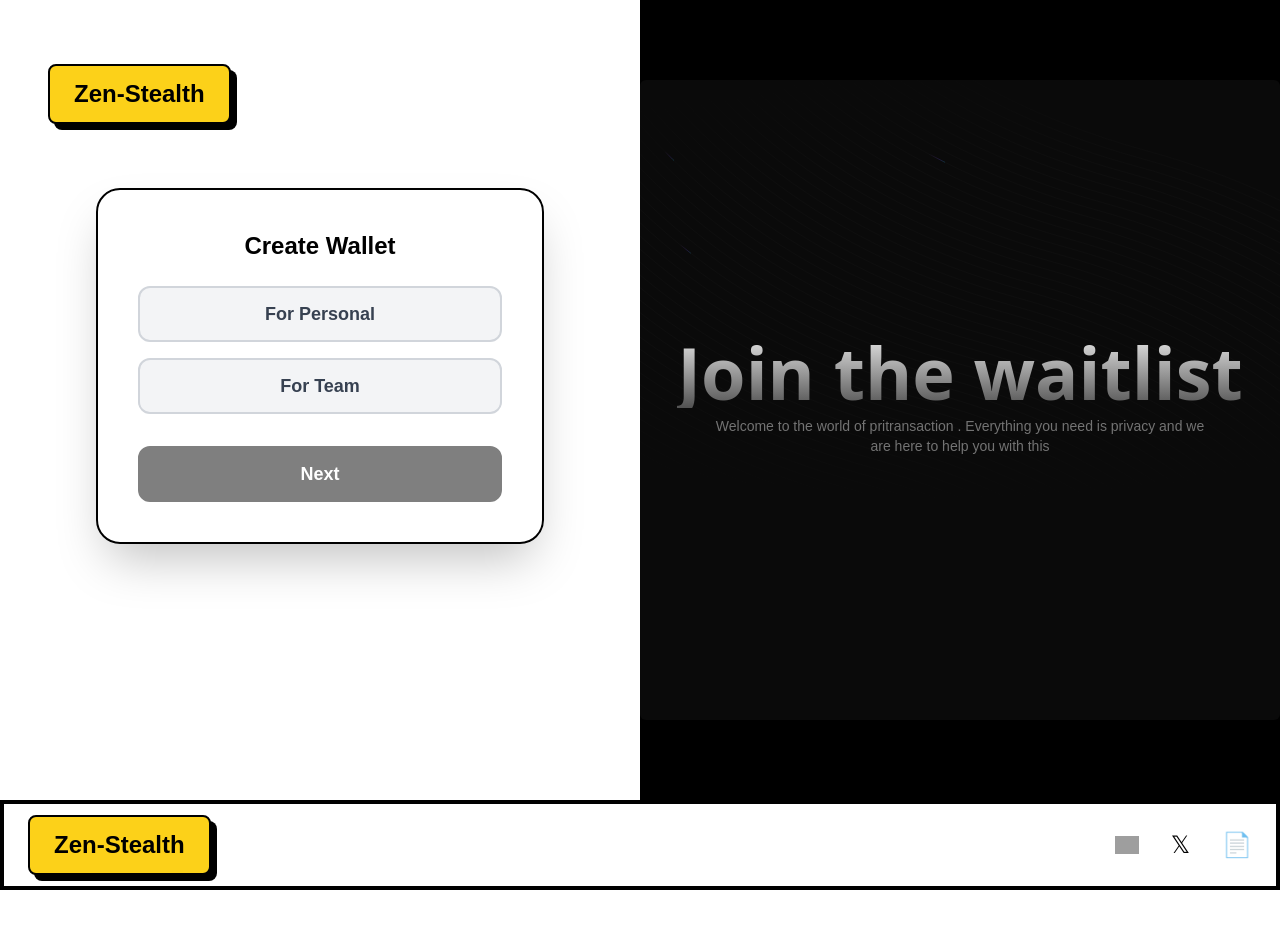
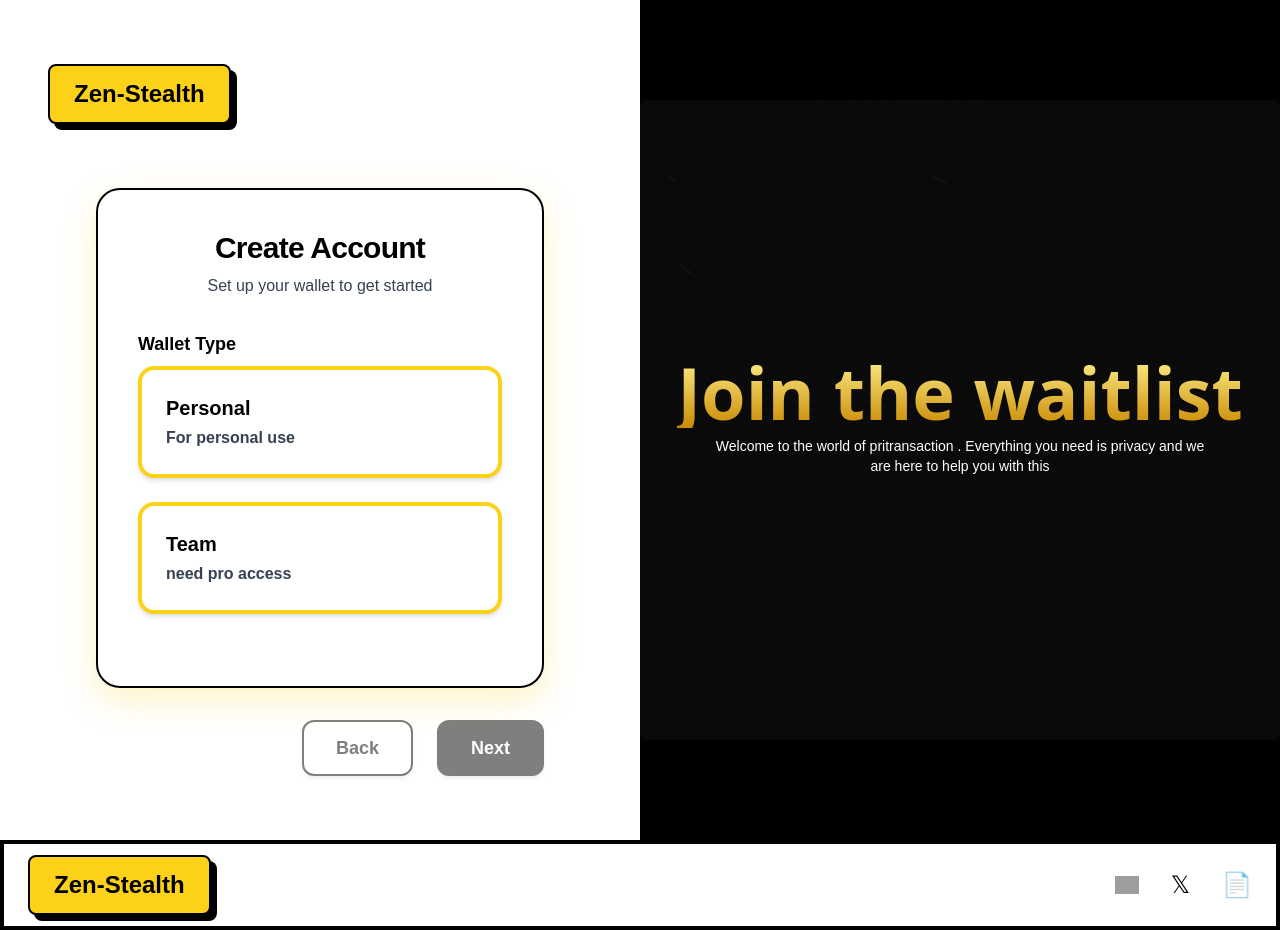
Before and after one commit to ayushsingh82/Zen-Stealth, a Next.js app: page /widget in a window 1280 px wide. Before the commit the page ends 890 px from the top, so only its background shows below. Built offline with nearby package versions, Linux system fonts and the light colour scheme; grey boxes are pictures that could not be loaded; what @rainbow-me/rainbowkit, wagmi would draw is missing.

Commit message:
ui improved

```diff
--- a/src/app/page.tsx
+++ b/src/app/page.tsx
@@ -55,7 +55,10 @@ export default function Home() {
 
 
       <div className="text-center mt-32 mb-6 flex flex-col md:flex-row items-center justify-center gap-6">
+      <Link href="/widget">
           <button className="bg-[#FCD119] border-2 border-black shadow-[6px_6px_0_0_rgba(0,0,0,1)] px-8 py-4 rounded-lg text-lg font-bold text-black hover:bg-[#FCD119]/90 hover:shadow-[4px_4px_0_0_rgba(0,0,0,1)] hover:translate-x-[2px] hover:translate-y-[2px] transition-all duration-200 active:shadow-[2px_2px_0_0_rgba(0,0,0,1)] active:translate-x-[4px] active:translate-y-[4px]">Join the Waitlist</button>
+        </Link>
+
           <Link href="/launch">
             <button className="bg-[#FCD119] border-2 border-black shadow-[6px_6px_0_0_rgba(0,0,0,1)] px-8 py-4 rounded-lg text-lg font-bold text-black hover:bg-[#FCD119]/90 hover:shadow-[4px_4px_0_0_rgba(0,0,0,1)] hover:translate-x-[2px] hover:translate-y-[2px] transition-all duration-200 active:shadow-[2px_2px_0_0_rgba(0,0,0,1)] active:translate-x-[4px] active:translate-y-[4px]">Launch App</button>
           </Link>
--- a/src/app/widget/page.tsx
+++ b/src/app/widget/page.tsx
@@ -11,7 +11,7 @@ const WidgetPage = () => {
         <div className="w-full flex justify-center md:justify-start pt-8 md:pt-0">
           <Link href="/home" className="focus:outline-none">
             <div className="bg-[#FCD119] border-2 border-black shadow-[6px_6px_0_0_rgba(0,0,0,1)] px-6 py-3 rounded-lg cursor-pointer text-2xl font-black text-black mt-8 md:mt-0">
-              Zen-Stealth
+              <a href="/">Zen-Stealth</a>
             </div>
           </Link>
         </div>
--- a/src/app/widget/screens.tsx
+++ b/src/app/widget/screens.tsx
@@ -2,92 +2,122 @@
 import React, { useState } from "react";
 import { BackgroundBeams } from "../../components/ui/background-beams";
 
-export function Fns() {
 const CHAINS = [
+  { label: 'Sei', value: 'sei' },
   { label: 'Ethereum', value: 'ethereum' },
-    { label: 'Horizen', value: 'horizen' },
-    { label: 'Polygon', value: 'polygon' },
 ];
 const TOKENS = [
-    { label: 'ETH', value: 'eth' },
-    { label: 'ZEN', value: 'zen' },
-    { label: 'USDT', value: 'usdt' },
+  { name: 'USDT', chain: 'sei', label: 'Tether (USDT)' },
+  { name: 'USDC', chain: 'sei', label: 'USD Coin (USDC)' },
+  { name: 'DAI', chain: 'sei', label: 'Dai (DAI)' },
+  { name: 'USDT', chain: 'ethereum', label: 'Tether (USDT)' },
+  { name: 'USDC', chain: 'ethereum', label: 'USD Coin (USDC)' },
+  { name: 'DAI', chain: 'ethereum', label: 'Dai (DAI)' },
 ];
+
+export function Fns() {
   const [step, setStep] = useState(1);
-  const [walletType, setWalletType] = useState<'personal' | 'team' | null>(null);
-  const [chain, setChain] = useState<string>('');
-  const [token, setToken] = useState<string>('');
+  const [walletType, setWalletType] = useState<'personal' | 'merchant' | null>(null);
+  // For new step 2
+  const [selectedChain, setSelectedChain] = useState('');
+  const [selectedToken, setSelectedToken] = useState('');
+
+  // Button requirements
+  const canNextStep1 = !!walletType;
+  const canNextStep2 = !!selectedChain && !!selectedToken;
 
   return (
-    <div className="w-full max-w-md bg-white/80 border-2 border-black shadow-2xl rounded-3xl p-10 mt-8 md:mt-16 backdrop-blur-sm">
+    <div className="w-full flex flex-col items-center">
+      <div className="w-full max-w-md bg-white/90 border-2 border-black rounded-3xl p-10 mt-8 md:mt-16 backdrop-blur-sm shadow-[0_12px_32px_0_rgba(252,209,25,0.25)]">
         {step === 1 && (
           <>
-          <h2 className="text-2xl font-bold mb-6 text-black text-center">Create Wallet</h2>
-          <div className="flex flex-col gap-4 mb-8">
+            <h2 className="text-3xl font-extrabold mb-2 text-black text-center tracking-tight">Create Account</h2>
+            <p className="text-base text-gray-700 mb-8 text-center">Set up your wallet to get started</p>
+            <div className="mb-2 text-lg font-semibold text-black">Wallet Type</div>
+            <div className="flex flex-col gap-6 mb-8">
               <button
-              className={`py-3 rounded-xl border-2 font-semibold text-lg ${walletType === 'personal' ? 'bg-[#FCD119] border-black text-black' : 'bg-gray-100 border-gray-300 text-gray-700'} transition`}
+                className={`p-6 rounded-2xl border-4 font-semibold text-lg text-left transition shadow-md hover:shadow-xl focus:outline-none ${walletType === 'personal' ? 'bg-[#FCD119] border-black text-black' : 'bg-white border-[#FCD119] text-black hover:bg-[#FCD119]/20'}`}
                 onClick={() => setWalletType('personal')}
               >
-              For Personal
+                <div className="font-bold text-xl mb-1">Personal</div>
+                <div className="text-gray-700 text-base">For personal use</div>
               </button>
               <button
-              className={`py-3 rounded-xl border-2 font-semibold text-lg ${walletType === 'team' ? 'bg-[#FCD119] border-black text-black' : 'bg-gray-100 border-gray-300 text-gray-700'} transition`}
-              onClick={() => setWalletType('team')}
+                className={`p-6 rounded-2xl border-4 font-semibold text-lg text-left transition shadow-md hover:shadow-xl focus:outline-none ${walletType === 'merchant' ? 'bg-[#FCD119] border-black text-black' : 'bg-white border-[#FCD119] text-black hover:bg-[#FCD119]/20'}`}
+                onClick={() => setWalletType('merchant')}
               >
-              For Team
+                <div className="font-bold text-xl mb-1">Team</div>
+                <div className="text-gray-700 text-base">need pro access</div>
               </button>
             </div>
-          <button
-            className="w-full py-3 bg-black text-white rounded-xl font-bold text-lg hover:bg-[#FCD119] hover:text-black border-2 border-black transition disabled:opacity-50"
-            disabled={!walletType}
-            onClick={() => setStep(2)}
-          >
-            Next
-          </button>
           </>
         )}
         {step === 2 && (
           <>
-          <h2 className="text-2xl font-bold mb-6 text-black text-center">Select Chain & Token</h2>
-          <div className="mb-8 flex flex-col gap-6">
-            <div>
+            <h2 className="text-3xl font-extrabold mb-6 text-black text-center tracking-tight">Select Chain & Token</h2>
+            <div className="mb-6">
               <label className="block mb-2 font-semibold text-black">Chain</label>
               <select
                 className="w-full p-3 rounded-xl border-2 border-black text-lg bg-white text-black focus:ring-2 focus:ring-[#FCD119] focus:border-[#FCD119] hover:border-[#FCD119] transition appearance-none"
-                value={chain}
-                onChange={e => setChain(e.target.value)}
+                value={selectedChain}
+                onChange={e => {
+                  setSelectedChain(e.target.value);
+                  setSelectedToken(''); // Reset token when chain changes
+                }}
               >
-                <option value="" className="text-black bg-white">Select a chain</option>
+                <option value="">Select a chain</option>
                 {CHAINS.map(c => (
-                  <option key={c.value} value={c.value} className="text-black bg-white">{c.label}</option>
+                  <option key={c.value} value={c.value}>{c.label}</option>
                 ))}
               </select>
             </div>
-            <div className="h-2" />
-            <div className="border-t border-dashed border-gray-300 my-2" />
-            <div>
+            {selectedChain && (
+              <div className="mb-6">
                 <label className="block mb-2 font-semibold text-black">Token</label>
                 <select
                   className="w-full p-3 rounded-xl border-2 border-black text-lg bg-white text-black focus:ring-2 focus:ring-[#FCD119] focus:border-[#FCD119] hover:border-[#FCD119] transition appearance-none"
-                value={token}
-                onChange={e => setToken(e.target.value)}
+                  value={selectedToken}
+                  onChange={e => setSelectedToken(e.target.value)}
                 >
-                <option value="" className="text-black bg-white">Select a token</option>
-                {TOKENS.map(t => (
-                  <option key={t.value} value={t.value} className="text-black bg-white">{t.label}</option>
+                  <option value="">Select a token</option>
+                  {TOKENS.filter(t => t.chain === selectedChain).map(t => (
+                    <option key={t.name} value={t.name}>{t.label}</option>
                   ))}
                 </select>
               </div>
+            )}
+            {selectedChain && selectedToken && (
+              <div className="mt-4 p-4 rounded-xl border-2 border-[#FCD119] bg-[#FCD119]/10 flex flex-col items-center">
+                <div className="text-black font-bold text-lg mb-1">Selected</div>
+                <div className="flex gap-4">
+                  <span className="px-3 py-1 rounded bg-black text-white text-sm font-semibold">{CHAINS.find(c => c.value === selectedChain)?.label}</span>
+                  <span className="px-3 py-1 rounded bg-[#FCD119] text-black text-sm font-semibold">{TOKENS.find(t => t.name === selectedToken && t.chain === selectedChain)?.label}</span>
                 </div>
+              </div>
+            )}
+          </>
+        )}
+      </div>
+      {/* Navigation Buttons OUTSIDE the box, right-aligned */}
+      <div className="flex gap-6 mt-8 w-full max-w-md justify-end">
         <button
-            className="w-full py-3 bg-black text-white rounded-xl font-bold text-lg hover:bg-[#FCD119] hover:text-black border-2 border-black transition disabled:opacity-50"
-            disabled={!chain || !token}
-            onClick={() => alert('Continue to next step!')}
+          className="px-8 py-3 rounded-xl border-2 border-black font-bold text-lg bg-white text-black hover:bg-[#FCD119] hover:text-black transition disabled:opacity-50 shadow-md"
+          disabled={step === 1}
+          onClick={() => setStep(step - 1)}
+        >
+          Back
+        </button>
+        <button
+          className="px-8 py-3 rounded-xl border-2 border-black font-bold text-lg bg-black text-white hover:bg-[#FCD119] hover:text-black transition disabled:opacity-50 shadow-md"
+          disabled={step === 1 ? !canNextStep1 : !canNextStep2}
+          onClick={() => {
+            if (step === 1 && canNextStep1) setStep(2);
+            else if (step === 2 && canNextStep2) alert('Continue to next step!');
+          }}
         >
           Next
         </button>
-        </>
-      )}
+      </div>
     </div>
   );
 }
@@ -96,11 +126,11 @@ export function BackgroundBeamsDemo() {
   return (
     <div className="h-[40rem] w-full rounded-md bg-neutral-950 relative flex flex-col items-center justify-center antialiased">
       <div className="max-w-2xl mx-auto p-4">
-        <h1 className="relative z-10 text-lg md:text-7xl  bg-clip-text text-transparent bg-gradient-to-b from-neutral-200 to-neutral-600  text-center font-sans font-bold">
+        <h1 className="relative z-10 text-lg md:text-7xl  bg-clip-text text-transparent bg-gradient-to-b from-yellow-200 to-yellow-600  text-center font-sans font-bold">
           Join the waitlist
         </h1>
         <p></p>
-        <p className="text-neutral-500 max-w-lg mx-auto my-2 text-sm text-center relative z-10">
+        <p className="text-white max-w-lg mx-auto my-2 text-sm text-center relative z-10">
           Welcome to the world of pritransaction . Everything you need is privacy and we are here to help you with this
         </p>
 
```
Lines whose indentation alone changed are shown as unchanged.
